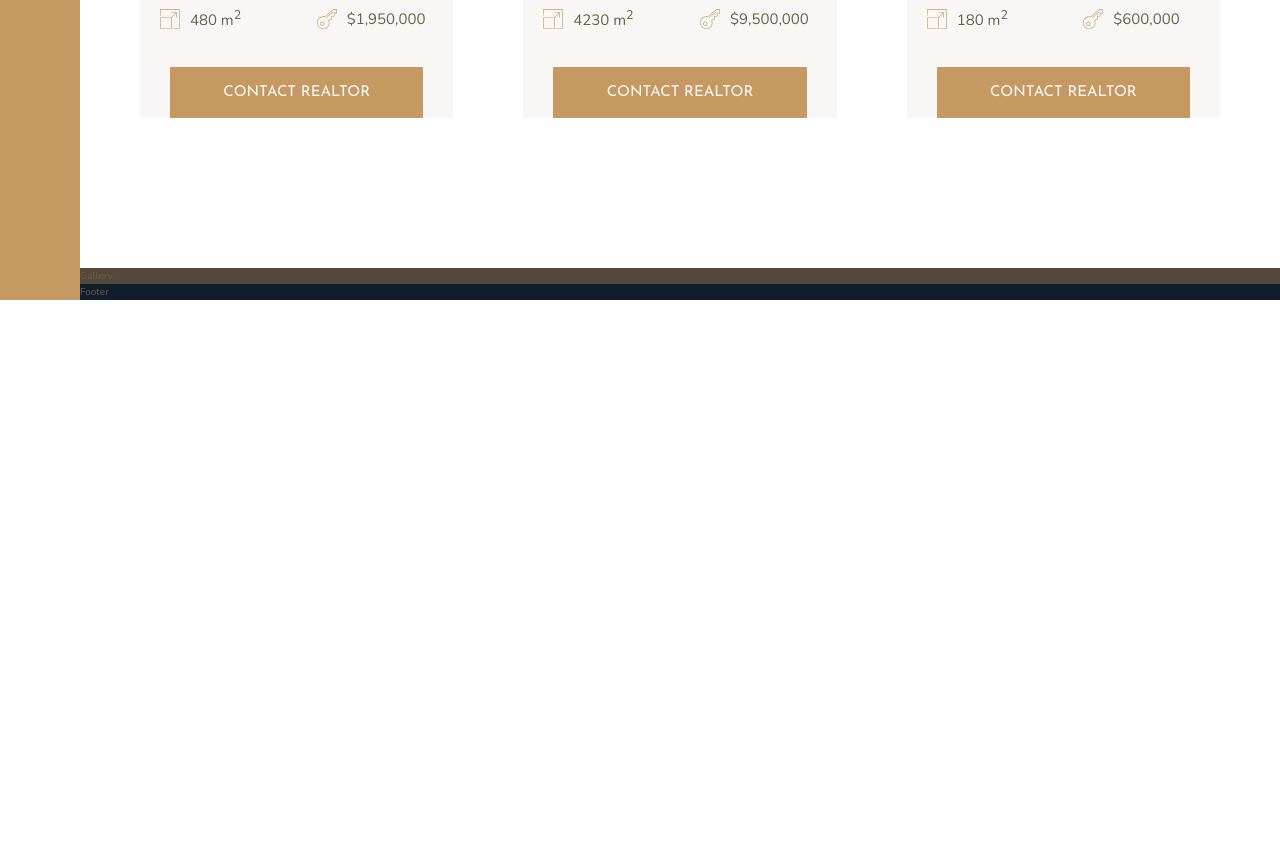
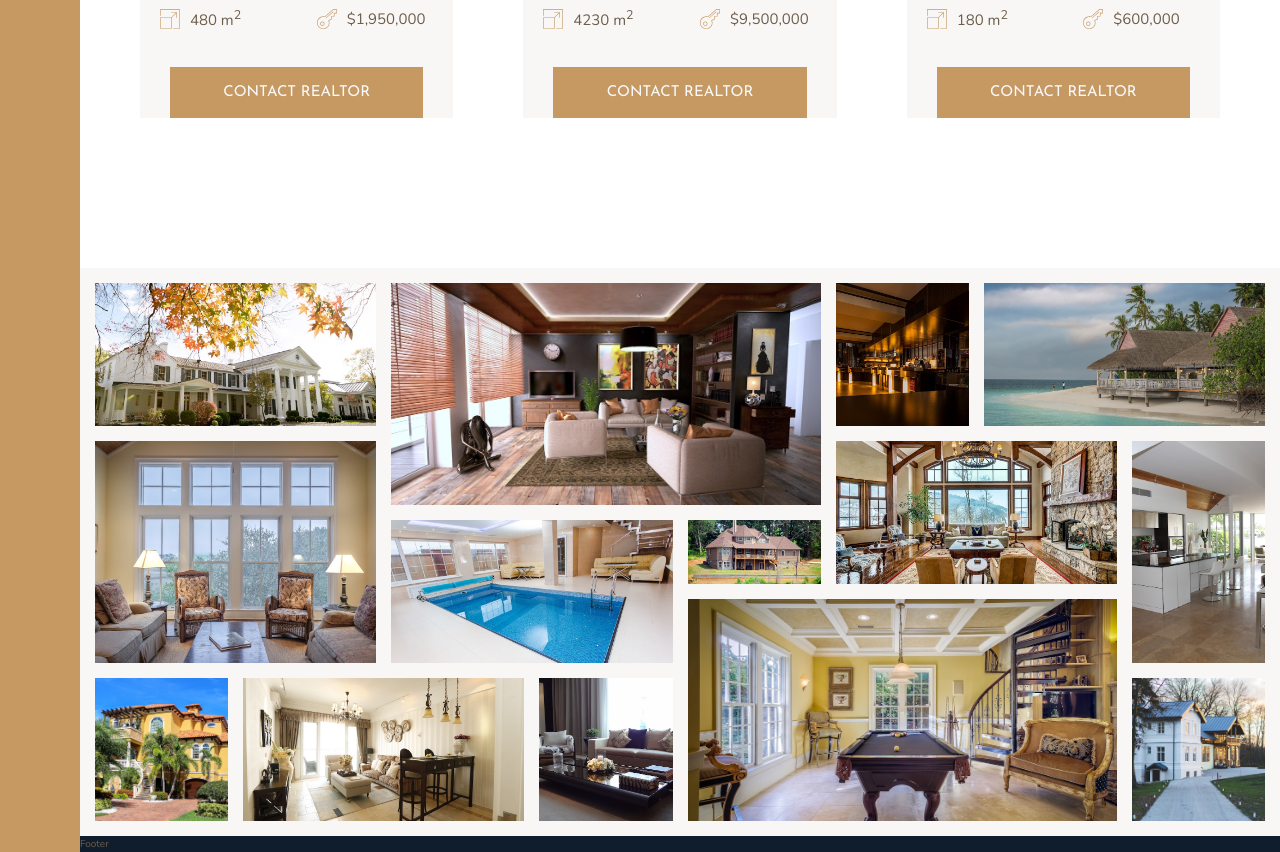
Before and after one commit to barrosdaniel/AcademicProjects-20Nexter, a website: page index.html in a window 1280 px wide. Shown: the part 2804-3656 px from the top of the page. Before the commit the page ends 3104 px from the top, so only its background shows below. Drawn offline with nearby package versions, Linux system fonts and the light colour scheme.

Commit message:
feature: Add markup, layout and styling to Gallery section

```diff
--- a/index.html
+++ b/index.html
@@ -299,7 +299,62 @@
     </section>
 
     <section class="gallery">
-        Gallery
+        <figure class="gallery__item gallery__item--1">
+            <img src="img/gal-1.jpeg" alt="Gallery Image 1"
+                class="gallery__img">
+        </figure>
+        <figure class="gallery__item gallery__item--2">
+            <img src="img/gal-2.jpeg" alt="Gallery Image 2"
+                class="gallery__img">
+        </figure>
+        <figure class="gallery__item gallery__item--3">
+            <img src="img/gal-3.jpeg" alt="Gallery Image 3"
+                class="gallery__img">
+        </figure>
+        <figure class="gallery__item gallery__item--4">
+            <img src="img/gal-4.jpeg" alt="Gallery Image 4"
+                class="gallery__img">
+        </figure>
+        <figure class="gallery__item gallery__item--5">
+            <img src="img/gal-5.jpeg" alt="Gallery Image 5"
+                class="gallery__img">
+        </figure>
+        <figure class="gallery__item gallery__item--6">
+            <img src="img/gal-6.jpeg" alt="Gallery Image 6"
+                class="gallery__img">
+        </figure>
+        <figure class="gallery__item gallery__item--7">
+            <img src="img/gal-7.jpeg" alt="Gallery Image 7"
+                class="gallery__img">
+        </figure>
+        <figure class="gallery__item gallery__item--8">
+            <img src="img/gal-8.jpeg" alt="Gallery Image 8"
+                class="gallery__img">
+        </figure>
+        <figure class="gallery__item gallery__item--9">
+            <img src="img/gal-9.jpeg" alt="Gallery Image 9"
+                class="gallery__img">
+        </figure>
+        <figure class="gallery__item gallery__item--10">
+            <img src="img/gal-10.jpeg" alt="Gallery Image 10"
+                class="gallery__img">
+        </figure>
+        <figure class="gallery__item gallery__item--11">
+            <img src="img/gal-11.jpeg" alt="Gallery Image 11"
+                class="gallery__img">
+        </figure>
+        <figure class="gallery__item gallery__item--12">
+            <img src="img/gal-12.jpeg" alt="Gallery Image 12"
+                class="gallery__img">
+        </figure>
+        <figure class="gallery__item gallery__item--13">
+            <img src="img/gal-13.jpeg" alt="Gallery Image 13"
+                class="gallery__img">
+        </figure>
+        <figure class="gallery__item gallery__item--14">
+            <img src="img/gal-14.jpeg" alt="Gallery Image 14"
+                class="gallery__img">
+        </figure>
     </section>
 
     <footer class="footer">
--- a/sass/_gallery.scss
+++ b/sass/_gallery.scss
@@ -1,4 +1,91 @@
 .gallery {
-  background-color: $color-grey-dark-1;
   grid-column: full-start / full-end;
+  background-color: $color-grey-light-1;
+  padding: 1.5rem;
+
+  display: grid;
+  grid-template-rows: repeat(7, 5vw);
+  grid-template-columns: repeat(8, 1fr);
+  grid-gap: 1.5rem;
+
+  &__item {
+
+    &--1 {
+      grid-row: 1 / 3;
+      grid-column: 1 / 3;
+    }
+
+    &--2 {
+      grid-row: 1 / 4;
+      grid-column: 3 / 6;
+    }
+
+    &--3 {
+      grid-row: 1 / 3;
+      grid-column: 6 / 7;
+    }
+
+    &--4 {
+      grid-row: 1 / 3;
+      grid-column: 7 / 9;
+    }
+
+    &--5 {
+      grid-row: 3 / 6;
+      grid-column: 1 / 3;
+    }
+
+    &--6 {
+      grid-row: 4 / 6;
+      grid-column: 3 / 5;
+    }
+
+    &--7 {
+      grid-row: 4 / 5;
+      grid-column: 5 / 6;
+    }
+
+    &--8 {
+      grid-row: 3 / 5;
+      grid-column: 6 / 8;
+    }
+
+    &--9 {
+      grid-row: 3 / 6;
+      grid-column: 8 / 9;
+    }
+
+    &--10 {
+      grid-row: 6 / 8;
+      grid-column: 1 / 2;
+    }
+
+    &--11 {
+      grid-row: 6 / 8;
+      grid-column: 2 / 4;
+    }
+
+    &--12 {
+      grid-row: 6 / 8;
+      grid-column: 4 / 5;
+    }
+
+    &--13 {
+      grid-row: 5 / 8;
+      grid-column: 5 / 8;
+    }
+
+    &--14 {
+      grid-row: 6 / 8;
+      grid-column: 8 / 9;
+    }
+  }
+
+  &__img {
+    width: 100%;
+    height: 100%;
+    object-fit: cover;
+    display: block;
+  }
+
 }
```
Also changed, not shown: css/style.css.
